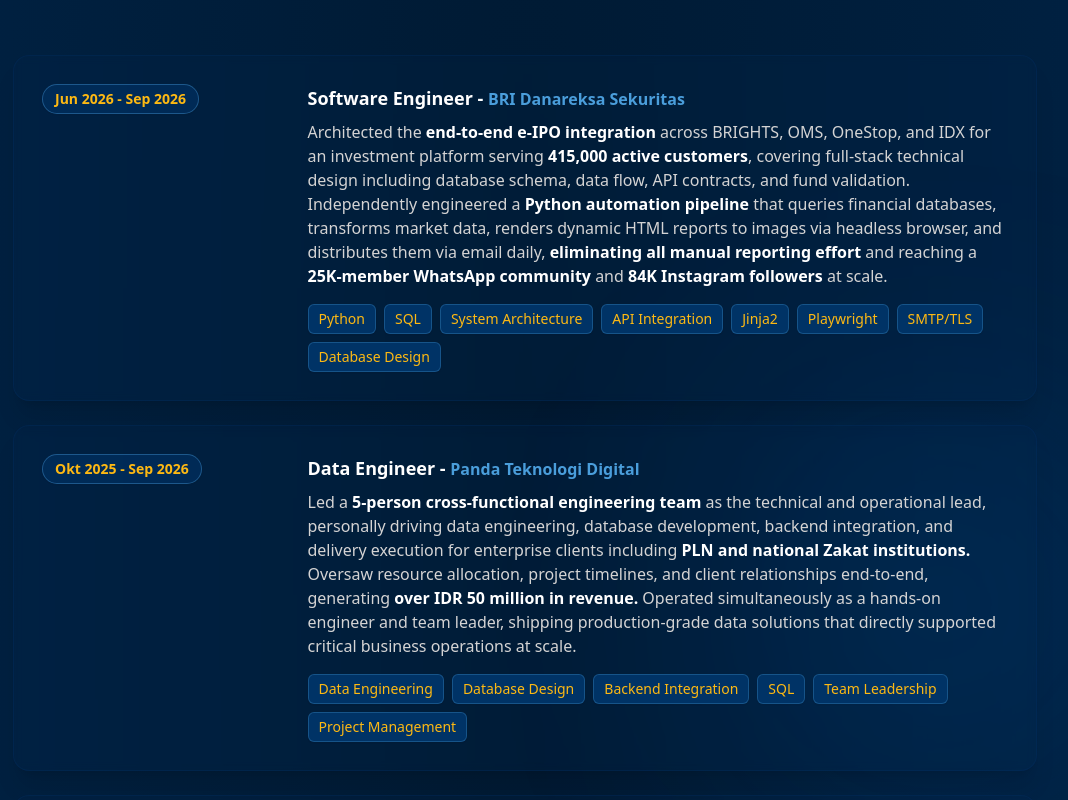
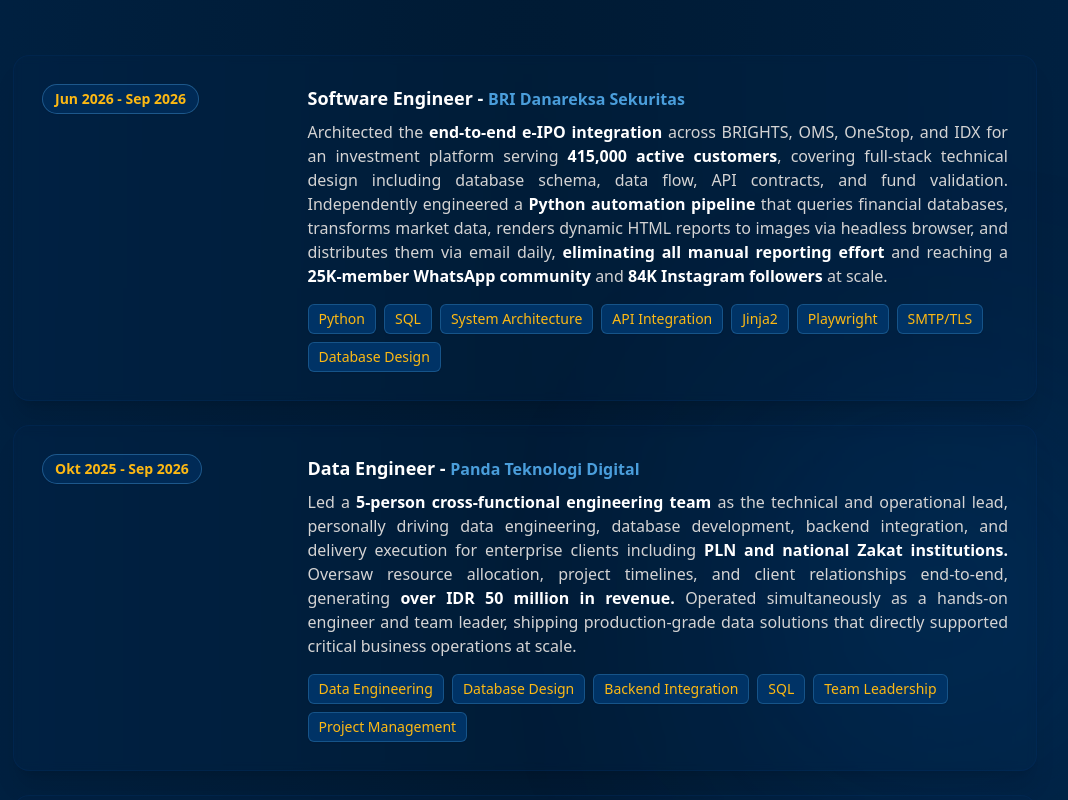
Before and after one commit to KenzieRafa/Porto-Kenzie, a React (Vite) app: page / in a window 1280 px wide. Shown: the part 1820-2620 px from the top of the page, without its empty margins (115-1183 px from the left). Built offline with nearby package versions, Linux system fonts and the light colour scheme.

Commit message:
Update V8

```diff
--- a/src/components/Experience.jsx
+++ b/src/components/Experience.jsx
@@ -44,7 +44,7 @@ const Experience = () => {
                 {experience.role} -{" "}
                 <span className="text-sm sm:text-base text-itb-light font-semibold">{experience.company}</span>
               </h6>
-              <p className="mb-4 text-xs sm:text-sm md:text-base leading-relaxed text-neutral-300">
+              <p className="mb-4 text-xs sm:text-sm md:text-base leading-relaxed text-neutral-300 text-justify">
                 {renderBold(experience.description)}
               </p>
               <div className="flex flex-wrap gap-1.5 sm:gap-2">
--- a/src/components/Projects.jsx
+++ b/src/components/Projects.jsx
@@ -42,7 +42,7 @@ const Project = () => {
               <h6 className="mb-2 text-base sm:text-lg font-semibold text-white">
                 {project.title}
               </h6>
-              <p className="mb-4 text-xs sm:text-sm md:text-base leading-relaxed text-neutral-400">
+              <p className="mb-4 text-xs sm:text-sm md:text-base leading-relaxed text-neutral-400 text-justify">
                 {project.description}
               </p>
               <div className="flex flex-wrap justify-center lg:justify-start gap-1.5 sm:gap-2 mb-4">
```
